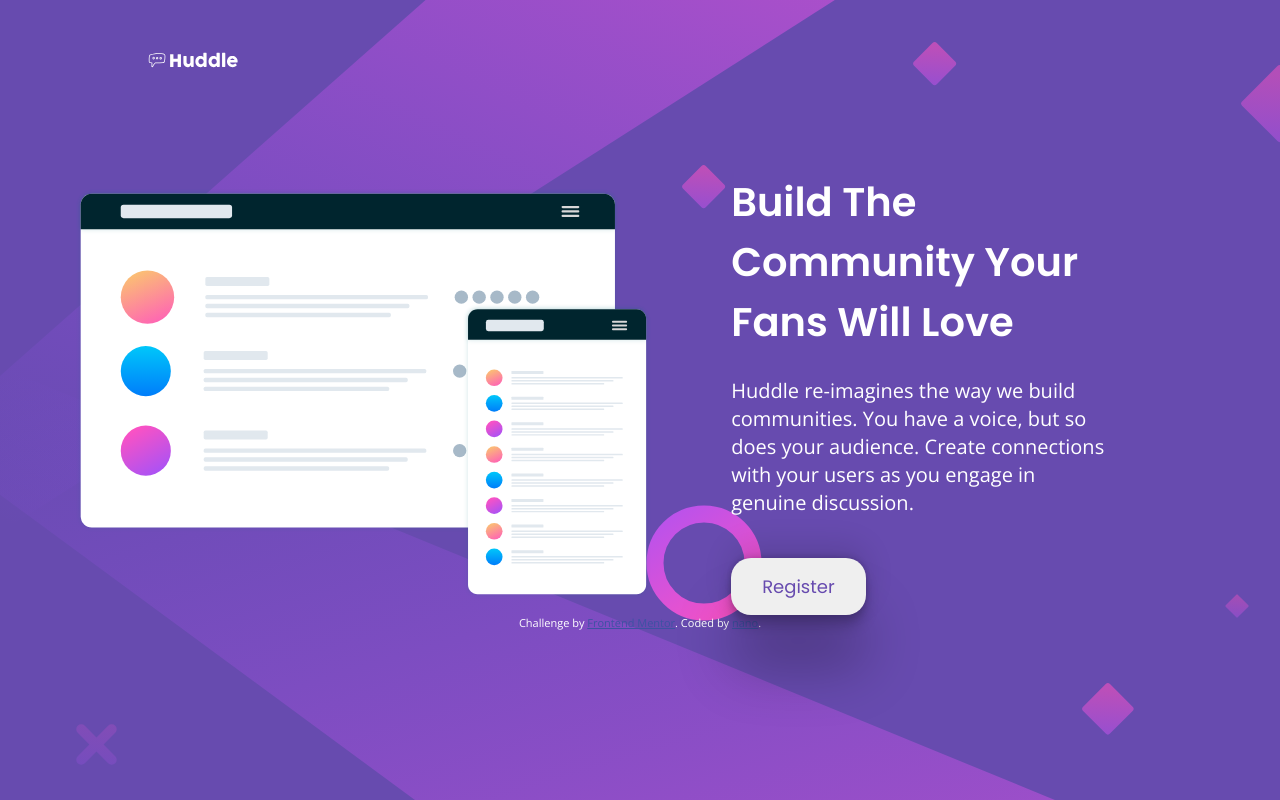
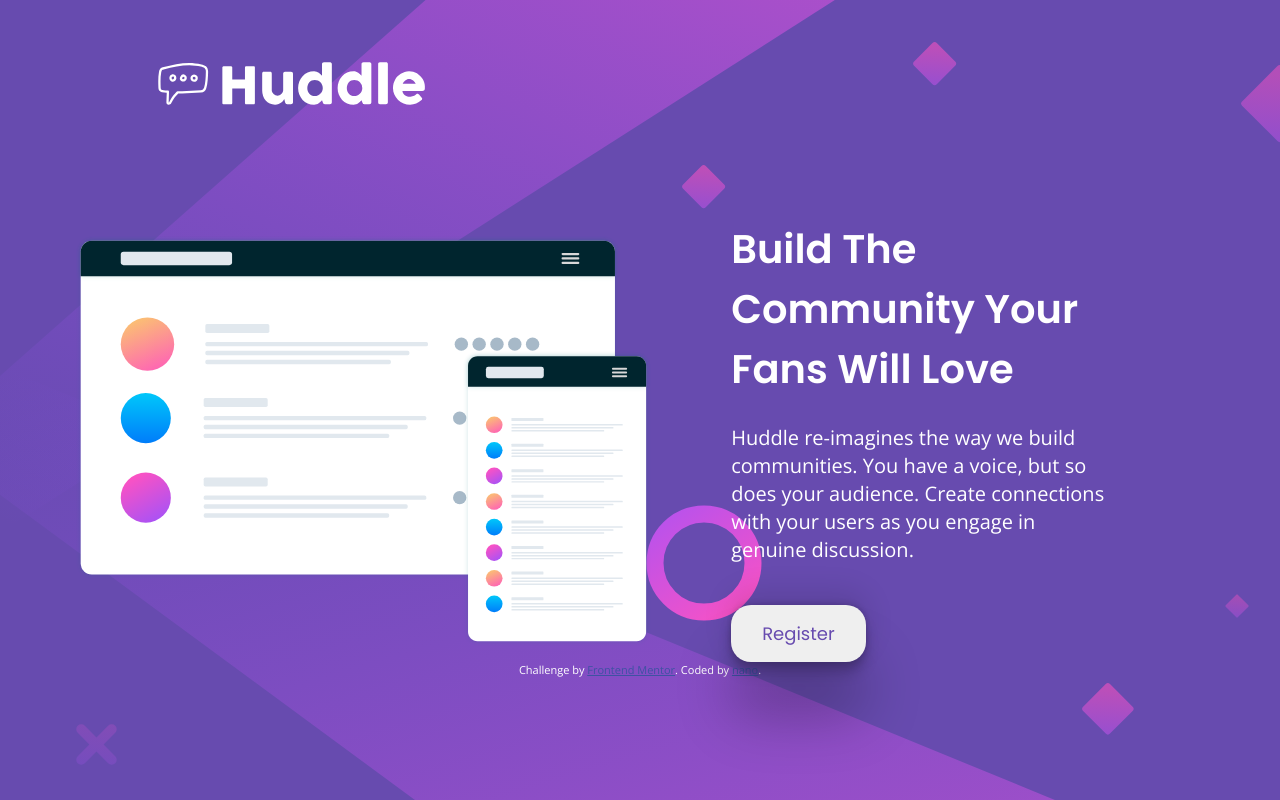
Before and after one commit to naiiiden/hubble-landing-page-with-single-introductory-section, a plain HTML site: page index.html in a window 1280 px wide. Drawn offline with nearby package versions, Linux system fonts and the light colour scheme.

Commit message:
slight improvements

```diff
--- a/index.html
+++ b/index.html
@@ -8,19 +8,21 @@
   <title>Frontend Mentor | Huddle landing page with single introductory section</title>
 </head>
 <body>
-  <img src="images/logo.svg" alt="logo" class="logo">
+  <header>
+    <img src="images/logo.svg" alt="company banner" class="logo">
+  </header>
 
   <div class="container">
     <img src="images/illustration-mockups.svg" class="illustration" alt="illustration">
 
-    <div class="text">
+    <main class="text">
       <h1>Build The Community Your Fans Will Love</h1>
 
       <p>Huddle re-imagines the way we build communities. You have a voice, but so does your audience.
       Create connections with your users as you engage in genuine discussion.</p>
 
       <button>Register</button>
-    </div>
+      </main>
   </div>
   <footer>
     <p class="attribution">
--- a/style.css
+++ b/style.css
@@ -98,7 +98,7 @@
     }
 
     .logo {
-        width: 30%;
+        width: 45%;
         padding: 3rem 9rem;
     }
 
@@ -132,3 +132,9 @@
         justify-content: center;
     }
 }
+
+@media screen and (min-width: 1440px) {
+    .logo {
+        width: 30%;
+    }
+}
```
